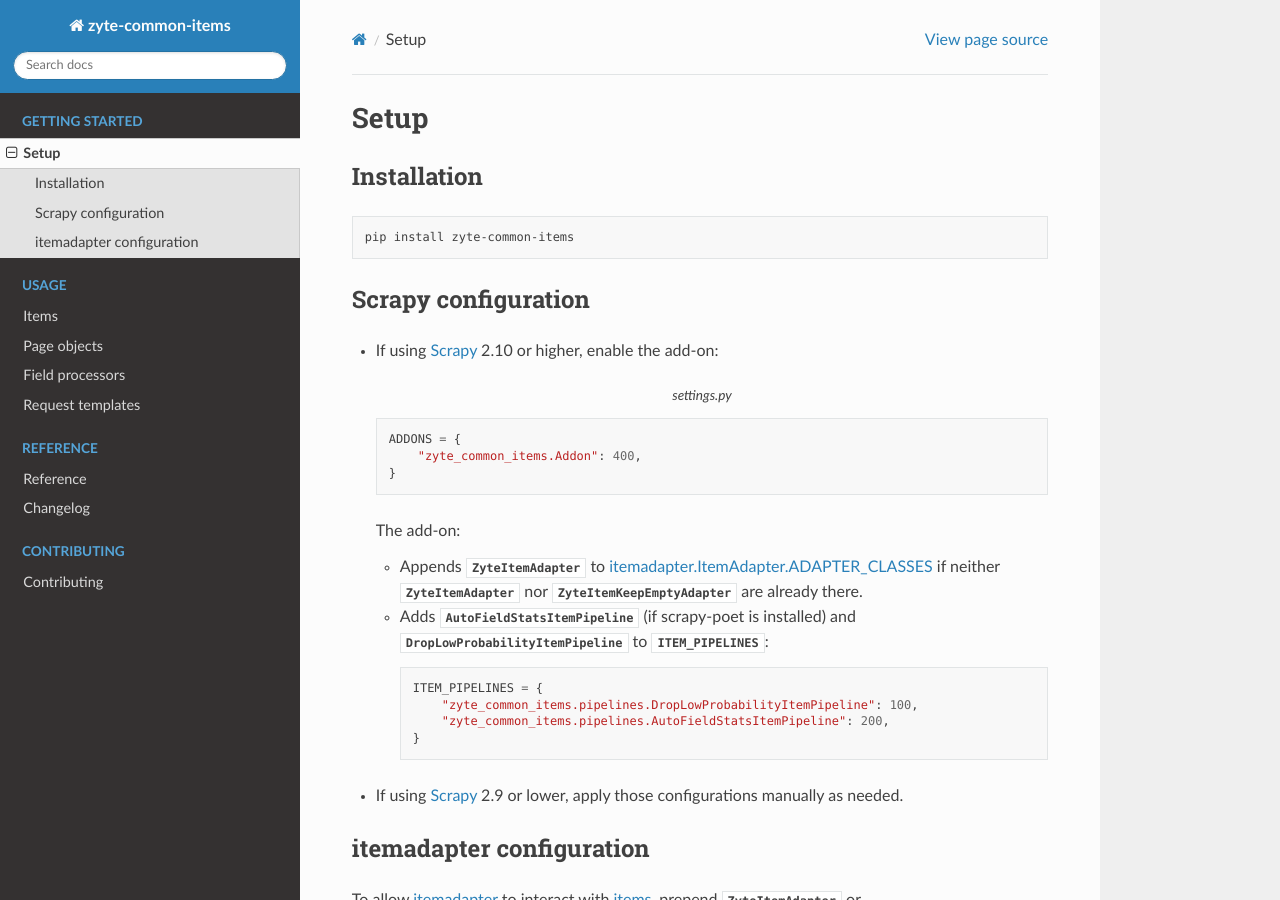
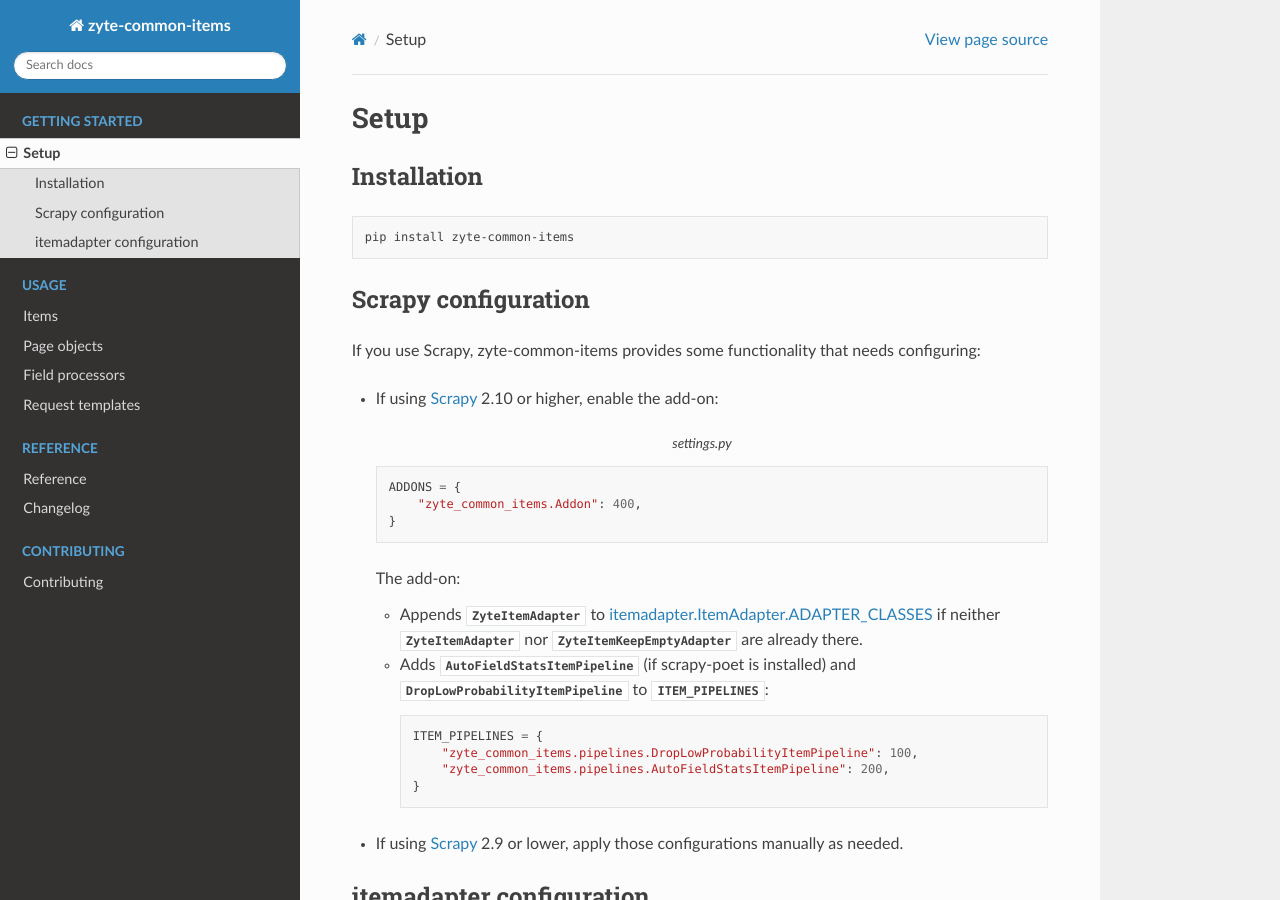
Before and after one commit to zytedata/zyte-common-items, a Sphinx documentation site: the page built from docs/setup.rst, in a window 1280 px wide and 900 px high. Built offline with Sphinx 7.4.7 and the Read the Docs theme 3.1.0, drawn with Linux system fonts in a browser that asks for light colours; the version number could not be read and is left out.

Commit message:
Add an introduction to the Scrapy configuration section

```diff
--- a/docs/setup.rst
+++ b/docs/setup.rst
@@ -15,6 +15,9 @@
 
 Scrapy configuration
 ====================
+
+If you use Scrapy, zyte-common-items provides some functionality that needs
+configuring:
 
 -   If using Scrapy_ 2.10 or higher, enable the add-on:
 
```
